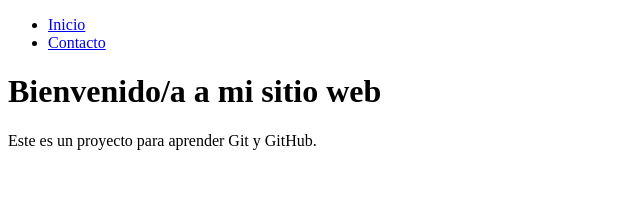
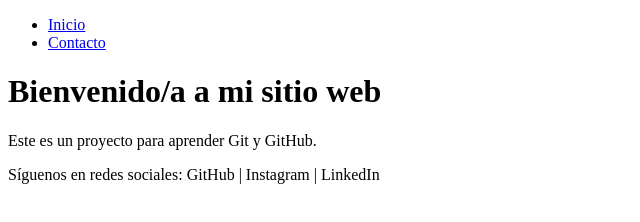
Before and after one commit to gxiillee/unidad-1, a plain HTML site: page index.html in a window 1280 px wide. Shown: the whole page, without its empty margins (0-640 px from the left). Drawn offline with Linux system fonts and the light colour scheme.

Commit message:
Añadir footer con enlaces a redes sociales

```diff
--- a/index.html
+++ b/index.html
@@ -15,5 +15,9 @@
 
     <h1 id="inicio">Bienvenido/a a mi sitio web</h1>
     <p>Este es un proyecto para aprender Git y GitHub.</p>
+
+    <footer id="contacto">
+        <p>Síguenos en redes sociales: GitHub | Instagram | LinkedIn</p>
+    </footer>
 </body>
 </html>
```
